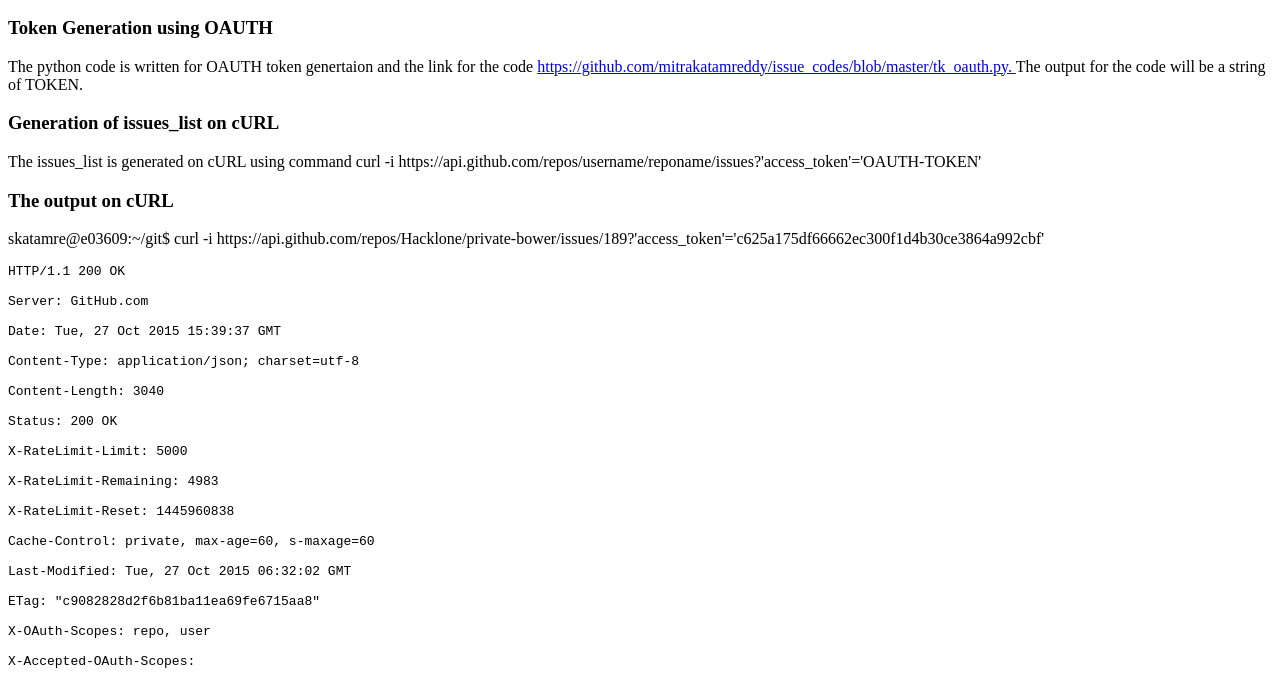
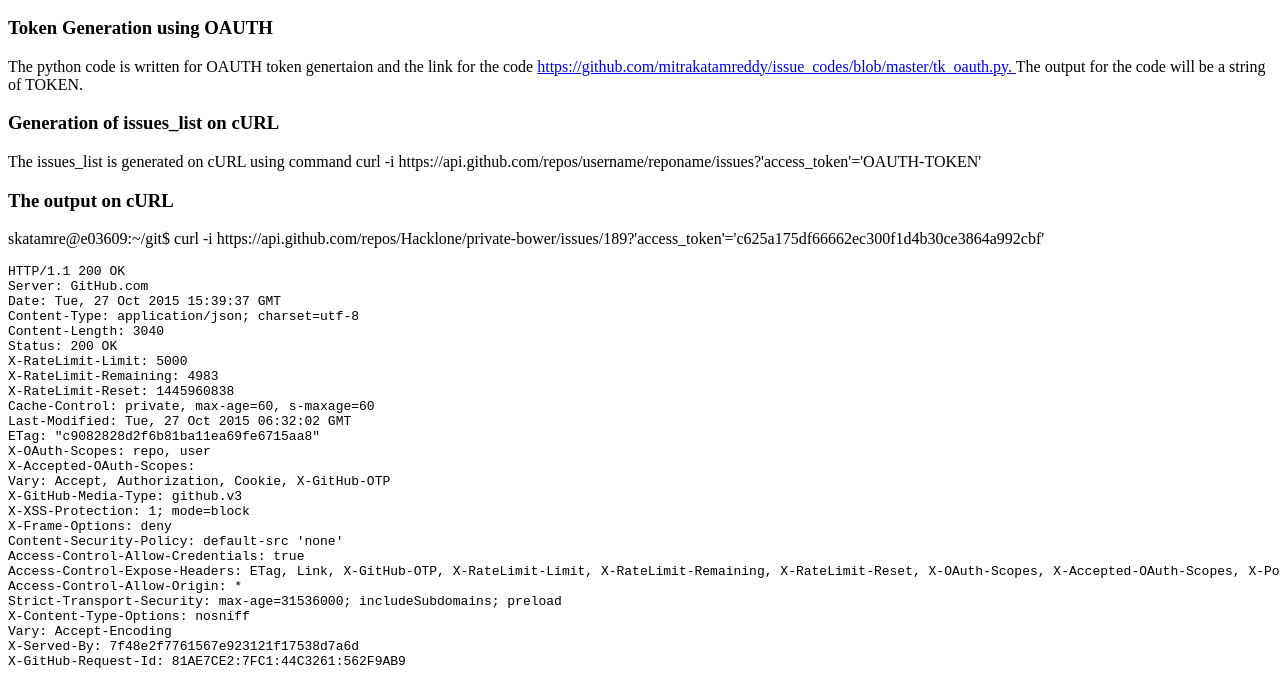
Before and after one commit to mitrakatamreddy/mitrakatamreddy.github.io, a plain HTML site: page index.html in a window 1280 px wide. Shown: the part 50-734 px from the top of the page. Drawn offline with Linux system fonts and the light colour scheme.

Commit message:
Update index.html

```diff
--- a/index.html
+++ b/index.html
@@ -22,34 +22,34 @@
 <h3>The output on cURL</h3>
 <p>
   skatamre@e03609:~/git$ curl -i https://api.github.com/repos/Hacklone/private-bower/issues/189?'access_token'='c625a175df66662ec300f1d4b30ce3864a992cbf'
-<pre>HTTP/1.1 200 OK <br>
-Server: GitHub.com <br>
-Date: Tue, 27 Oct 2015 15:39:37 GMT <br>
-Content-Type: application/json; charset=utf-8 <br>
-Content-Length: 3040 <br>
-Status: 200 OK <br>
-X-RateLimit-Limit: 5000 <br>
-X-RateLimit-Remaining: 4983 <br>
-X-RateLimit-Reset: 1445960838 <br>
-Cache-Control: private, max-age=60, s-maxage=60 <br>
-Last-Modified: Tue, 27 Oct 2015 06:32:02 GMT <br>
-ETag: "c9082828d2f6b81ba11ea69fe6715aa8" <br>
-X-OAuth-Scopes: repo, user <br>
-X-Accepted-OAuth-Scopes:  <br>
-Vary: Accept, Authorization, Cookie, X-GitHub-OTP <br>
-X-GitHub-Media-Type: github.v3 <br>
-X-XSS-Protection: 1; mode=block <br>
-X-Frame-Options: deny <br>
-Content-Security-Policy: default-src 'none' <br>
-Access-Control-Allow-Credentials: true <br>
-Access-Control-Expose-Headers: ETag, Link, X-GitHub-OTP, X-RateLimit-Limit, X-RateLimit-Remaining, X-RateLimit-Reset, X-OAuth-Scopes, X-Accepted-OAuth-Scopes, X-Poll-Interval <br>
-Access-Control-Allow-Origin: * <br>
-Strict-Transport-Security: max-age=31536000; includeSubdomains; preload <br>
-X-Content-Type-Options: nosniff <br>
-Vary: Accept-Encoding <br>
-X-Served-By: 7f48e2f7761567e923121f17538d7a6d <br>
-X-GitHub-Request-Id: 81AE7CE2:7FC1:44C3261:562F9AB9 <br>
-<br>
+<pre>HTTP/1.1 200 OK
+Server: GitHub.com
+Date: Tue, 27 Oct 2015 15:39:37 GMT
+Content-Type: application/json; charset=utf-8
+Content-Length: 3040
+Status: 200 OK
+X-RateLimit-Limit: 5000
+X-RateLimit-Remaining: 4983
+X-RateLimit-Reset: 1445960838
+Cache-Control: private, max-age=60, s-maxage=60
+Last-Modified: Tue, 27 Oct 2015 06:32:02 GMT
+ETag: "c9082828d2f6b81ba11ea69fe6715aa8"
+X-OAuth-Scopes: repo, user
+X-Accepted-OAuth-Scopes:
+Vary: Accept, Authorization, Cookie, X-GitHub-OTP
+X-GitHub-Media-Type: github.v3
+X-XSS-Protection: 1; mode=block
+X-Frame-Options: deny
+Content-Security-Policy: default-src 'none'
+Access-Control-Allow-Credentials: true
+Access-Control-Expose-Headers: ETag, Link, X-GitHub-OTP, X-RateLimit-Limit, X-RateLimit-Remaining, X-RateLimit-Reset, X-OAuth-Scopes, X-Accepted-OAuth-Scopes, X-Poll-Interval
+Access-Control-Allow-Origin: *
+Strict-Transport-Security: max-age=31536000; includeSubdomains; preload
+X-Content-Type-Options: nosniff
+Vary: Accept-Encoding
+X-Served-By: 7f48e2f7761567e923121f17538d7a6d
+X-GitHub-Request-Id: 81AE7CE2:7FC1:44C3261:562F9AB9
+
 {
   "url": "https://api.github.com/repos/Hacklone/private-bower/issues/189",
   "labels_url": "https://api.github.com/repos/Hacklone/private-bower/issues/189/labels{/name}",
@@ -58,46 +58,46 @@ X-GitHub-Request-Id: 81AE7CE2:7FC1:44C3261:562F9AB9 <br>
   "html_url": "https://github.com/Hacklone/private-bower/pull/189",
   "id": 113516780,
   "number": 189,
-  "title": "Feature/#66 base site url",<br>
-  "user": {<br>
-    "login": "royrico",<br>
-    "id": 8582535,   <br>
-    "avatar_url": "https://avatars.githubusercontent.com/u/8582535?v=3",  <br>
-    "gravatar_id": "",  <br>
-    "url": "https://api.github.com/users/royrico",   <br>
-    "html_url": "https://github.com/royrico",  <br>
-    "followers_url": "https://api.github.com/users/royrico/followers",  <br>
-    "following_url": "https://api.github.com/users/royrico/following{/other_user}",<br>
-    "gists_url": "https://api.github.com/users/royrico/gists{/gist_id}",   <br>
-    "starred_url": "https://api.github.com/users/royrico/starred{/owner}{/repo}",  <br>
-    "subscriptions_url": "https://api.github.com/users/royrico/subscriptions", <br>
-    "organizations_url": "https://api.github.com/users/royrico/orgs",  <br>
-    "repos_url": "https://api.github.com/users/royrico/repos",      <br>
-    "events_url": "https://api.github.com/users/royrico/events{/privacy}",  <br>
-    "received_events_url": "https://api.github.com/users/royrico/received_events",<br>
-    "type": "User",<br>
-    "site_admin": false  <br>
-  },  <br>
-  "labels": [      <br>
- <br>
-  ],   <br>
-  "state": "open", <br>
-  "locked": false,  <br>
-  "assignee": null,<br>
-  "milestone": null,<br>
-  "comments": 0,<br>
-  "created_at": "2015-10-27T06:32:02Z",<br>
-  "updated_at": "2015-10-27T06:32:02Z",<br>
-  "closed_at": null,<br>
-  "pull_request": {<br>
-    "url": "https://api.github.com/repos/Hacklone/private-bower/pulls/189",<br>
-    "html_url": "https://github.com/Hacklone/private-bower/pull/189",<br>
-    "diff_url": "https://github.com/Hacklone/private-bower/pull/189.diff",<br>
-    "patch_url": "https://github.com/Hacklone/private-bower/pull/189.patch"<br>
-  },<br>
-  "body": "Hi, I've worked to implement the ability to load private-bower on a \"siteBaseURL\", enabling the site to be moved to a sub directory.   This helps with hosting the site on a shared internal server or hosting behind a reverse proxy.\r\n\r\nFor the configuration file, I moved port and hostName options, under a group, called server.  This is where added the config for siteBaseURL.    This groups everything logically together.   I also ensured that, if people still had the port & hostName on the root, it would pick it up there, so that it would not break anyone's existing configuration.\r\n\r\nif the siteBaseURL is defined, private-bower will add one additional route, which is to redirect / to the specified URL.    So that people can still type in localhost:port when testing.\r\n\r\nAlso, fixed some inconsistencies with the 'default' heroku registry urls in the default config, and in the configurationManager.    Both are now the same, and use secure protocol.\r\n\r\nThanks!\r\n",<br>
-  "closed_by": null<br>
-}<br></pre>
+  "title": "Feature/#66 base site url",
+  "user": {
+    "login": "royrico",
+    "id": 8582535,
+    "avatar_url": "https://avatars.githubusercontent.com/u/8582535?v=3",
+    "gravatar_id": "",
+    "url": "https://api.github.com/users/royrico",
+    "html_url": "https://github.com/royrico",
+    "followers_url": "https://api.github.com/users/royrico/followers",
+    "following_url": "https://api.github.com/users/royrico/following{/other_user}",
+    "gists_url": "https://api.github.com/users/royrico/gists{/gist_id}",
+    "starred_url": "https://api.github.com/users/royrico/starred{/owner}{/repo}",
+    "subscriptions_url": "https://api.github.com/users/royrico/subscriptions",
+    "organizations_url": "https://api.github.com/users/royrico/orgs",
+    "repos_url": "https://api.github.com/users/royrico/repos",
+    "events_url": "https://api.github.com/users/royrico/events{/privacy}",
+    "received_events_url": "https://api.github.com/users/royrico/received_events",
+    "type": "User",
+    "site_admin": false
+  },
+  "labels": [
+
+  ],
+  "state": "open",
+  "locked": false,
+  "assignee": null,
+  "milestone": null,
+  "comments": 0,
+  "created_at": "2015-10-27T06:32:02Z",
+  "updated_at": "2015-10-27T06:32:02Z",
+  "closed_at": null,
+  "pull_request": {
+    "url": "https://api.github.com/repos/Hacklone/private-bower/pulls/189",
+    "html_url": "https://github.com/Hacklone/private-bower/pull/189",
+    "diff_url": "https://github.com/Hacklone/private-bower/pull/189.diff",
+    "patch_url": "https://github.com/Hacklone/private-bower/pull/189.patch"
+  },
+  "body": "Hi, I've worked to implement the ability to load private-bower on a \"siteBaseURL\", enabling the site to be moved to a sub directory.   This helps with hosting the site on a shared internal server or hosting behind a reverse proxy.\r\n\r\nFor the configuration file, I moved port and hostName options, under a group, called server.  This is where added the config for siteBaseURL.    This groups everything logically together.   I also ensured that, if people still had the port & hostName on the root, it would pick it up there, so that it would not break anyone's existing configuration.\r\n\r\nif the siteBaseURL is defined, private-bower will add one additional route, which is to redirect / to the specified URL.    So that people can still type in localhost:port when testing.\r\n\r\nAlso, fixed some inconsistencies with the 'default' heroku registry urls in the default config, and in the configurationManager.    Both are now the same, and use secure protocol.\r\n\r\nThanks!\r\n",
+  "closed_by": null
+}</pre>
 skatamre@e03609:~/git$ <br>
 
 </p>
```
